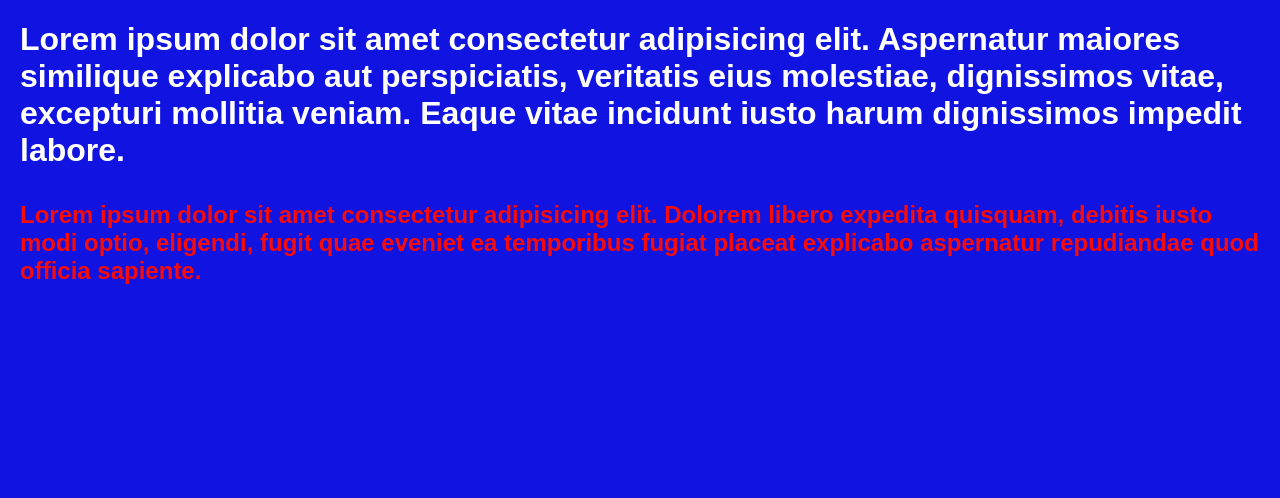
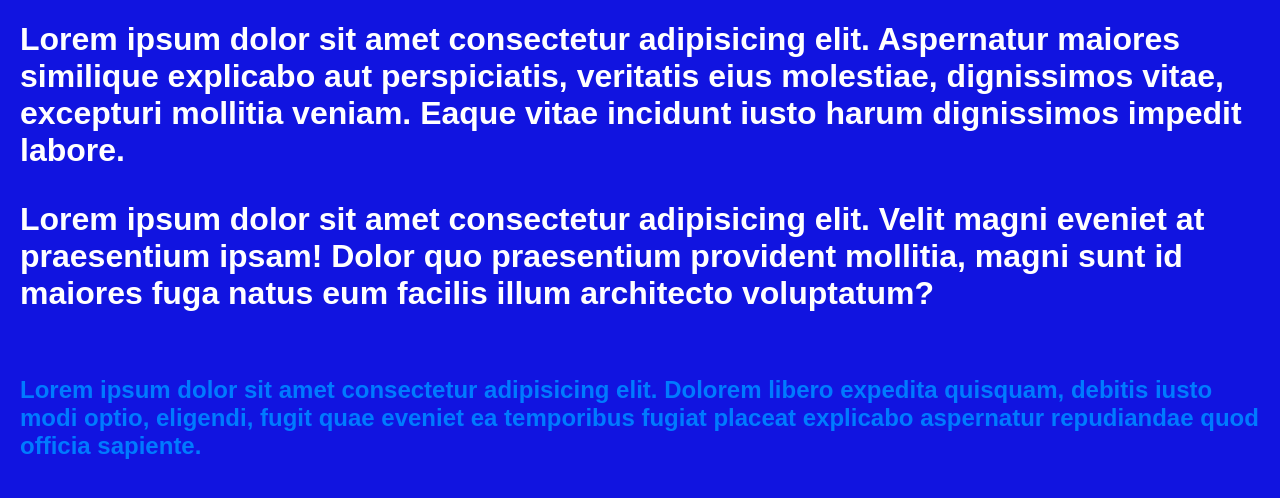
Before and after one commit to ricardocontarelli-creator/aulahtml, a plain HTML site: page home.html in a window 1280 px wide. Drawn offline with Linux system fonts and the light colour scheme.

Commit message:
css do p

```diff
--- a/home.html
+++ b/home.html
@@ -16,12 +16,20 @@
             border-bottom: zxp solid #0b777a;
             padding-bottom: 10px;
         }
+        h2{
+            color:#007bff;
+        }
+        p{
+            line-height: 1,6/* defina altura de linha*/;
+        }
     </style>
 </head>
 <body>
     <h1>
         Lorem ipsum dolor sit amet consectetur adipisicing elit. Aspernatur maiores similique explicabo aut perspiciatis, veritatis eius molestiae, dignissimos vitae, excepturi mollitia veniam. Eaque vitae incidunt iusto harum dignissimos impedit labore.
+        <p>Lorem ipsum dolor sit amet consectetur adipisicing elit. Velit magni eveniet at praesentium ipsam! Dolor quo praesentium provident mollitia, magni sunt id maiores fuga natus eum facilis illum architecto voluptatum?</p>
     </h1>
+
     <h2>
         Lorem ipsum dolor sit amet consectetur adipisicing elit. Dolorem libero expedita quisquam, debitis iusto modi optio, eligendi, fugit quae eveniet ea temporibus fugiat placeat explicabo aspernatur repudiandae quod officia sapiente.
     </h2>
```
